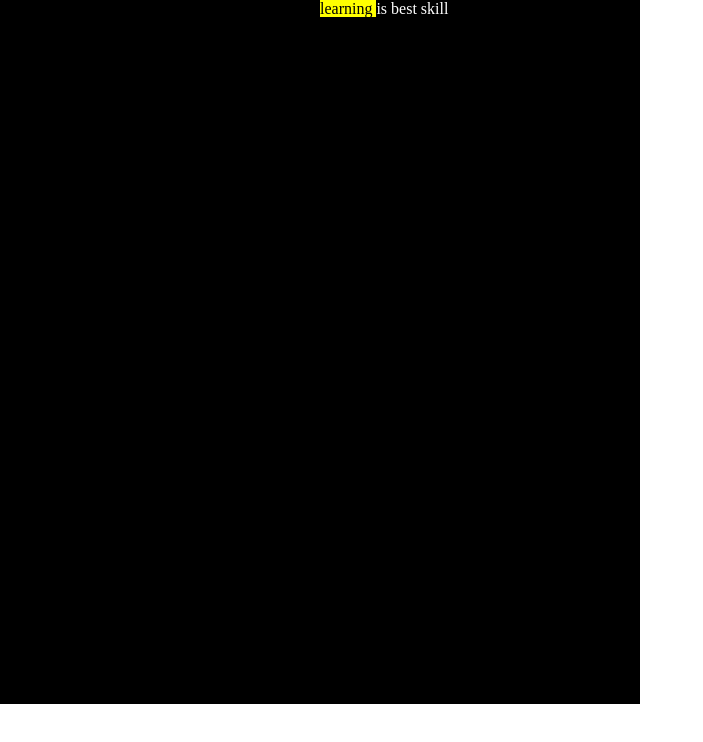
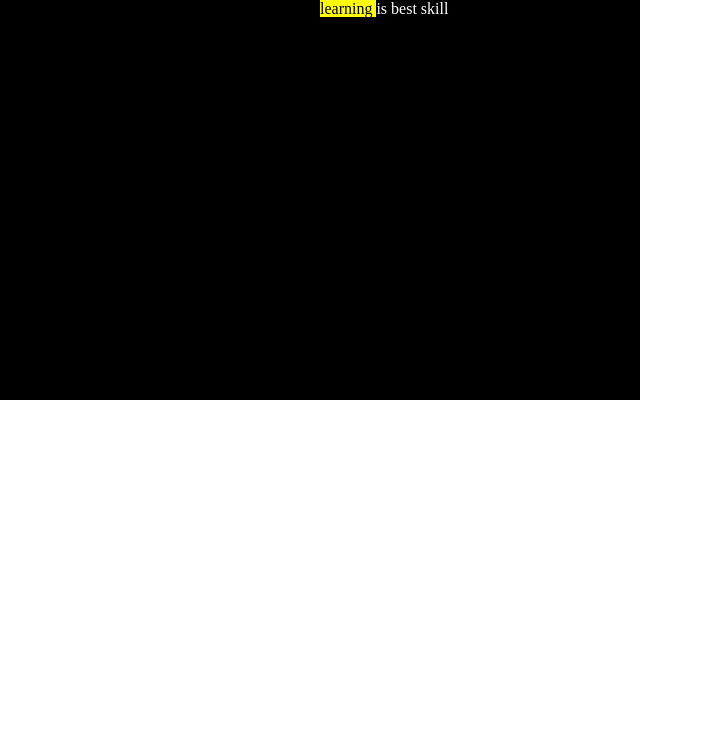
Before and after one commit to sukhvindersingh5/sukhvindersingh-demo, a plain HTML site: page index.html in a window 1280 px wide. Shown: the whole page, without its empty margins (0-703 px from the left). Drawn offline with Linux system fonts and the light colour scheme.

Commit message:
Update style.css

```diff
--- a/style.css
+++ b/style.css
@@ -4,7 +4,7 @@
     background-color: black;
     color:white;
     padding-left: 25%;
-    padding-bottom: 55%;
+
 
 }
 *{
```
